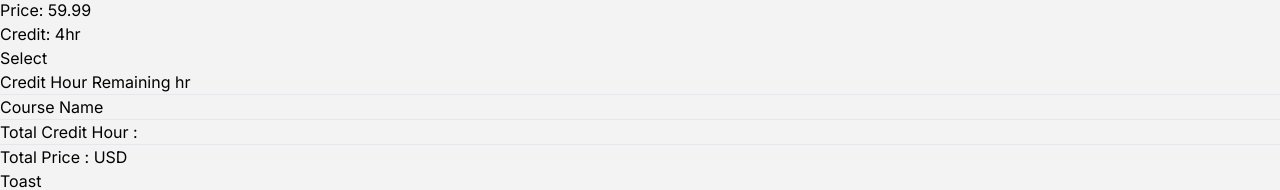
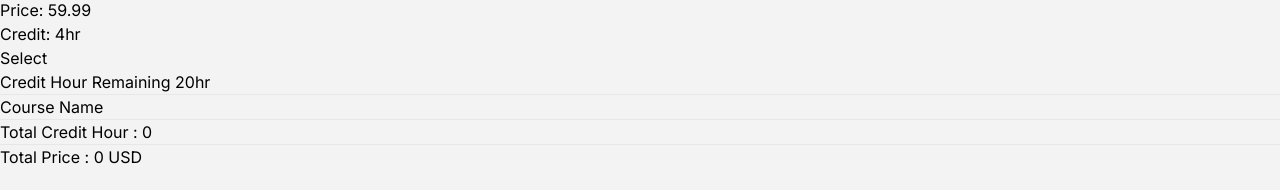
Before and after one commit to Md-Raint-Rubbyat-Sultan/course-registration, a React (Vite) app: page / in a window 1280 px wide. Shown: the part 3950-4140 px from the top of the page. After the commit the page ends 4119 px from the top, so only its background shows below. Built offline with nearby package versions, Linux system fonts and the light colour scheme.

Commit message:
credit management code is ready

```diff
--- a/src/App.jsx
+++ b/src/App.jsx
@@ -6,11 +6,20 @@ import Header from './components/Header/Header'
 import Toast from './components/Toast/Toast'
 
 const App = () => {
+  // cart state
   const [cart, setCart] = useState(() => []);
-  const [isActive, SetIsActive] = useState(() => true);
+  const [creditTime, setCreditTime] = useState(() => 0);
+  const [coursePriceTotal, setCoursePriceTotal] = useState(() => 0);
+  // toast states
+  const [isActive, setIsActive] = useState(() => true);
+  const [toastText, setToastText] = useState(() => "");
+
+  const setToast = text => {
+    setToastText(() => text)
+  }
 
   const toastInterval = () => {
-    SetIsActive(() => true);
+    setIsActive(() => true);
   }
 
   useEffect(() => {
@@ -19,26 +28,51 @@ const App = () => {
     return () => clearTimeout(interval);
   }, [isActive])
 
-  const handelAddToCart = course => {
-    setCart((cart) => {
-      const isExist = cart.find(item => item?.id === course?.id)
-      const remainingCourse = cart.filter(item => item?.id !== course?.id);
+  // handel cart
+  const handelAddToCart = (course, time, price) => {
+    const isExist = cart.find(item => item?.id === course?.id);
+    // setting credit time
+    setCreditTime((prev) => {
+      const newTime = prev + time;
+      if (newTime < 20) {
+        if (!isExist) {
+          // setting course to cart
+          setCart((cart) => {
+            const remainingCourse = cart.filter(item => item?.id !== course?.id);
 
-      if (isExist) {
-        SetIsActive(() => false)
+            return [...remainingCourse, course]
+          });
+          // setting total credits
+          return newTime;
+        } else {
+          setIsActive(() => false)
+          setToast(`${course?.title} course is already added to cart!`);
+          // setting previous credit
+          return prev;
+        }
+      } else {
+        if (!isExist) {
+          setIsActive(() => false);
+          setToast("Credit limit over");
+          return prev;
+        } else {
+          setIsActive(() => false)
+          setToast(`${course?.title} course is already added to cart!`);
+          return prev;
+        }
       }
+    })
 
-      return [...remainingCourse, course]
-    });
+
   }
   return (
     <div className='mainContainer container mx-auto px-6 lg:px-0'>
       <Header />
       <main className='my-12 grid grid-cols-1 md:grid-cols-3 lg:grid-cols-4 gap-6'>
         <Courses handelAddToCart={handelAddToCart} />
-        <CourseCart cart={cart} />
+        <CourseCart cart={cart} creditTime={creditTime} coursePriceTotal={coursePriceTotal} />
       </main>
-      <Toast isActive={isActive} />
+      <Toast isActive={isActive} toastText={toastText} />
     </div>
   )
 }
--- a/src/components/Course/Course.jsx
+++ b/src/components/Course/Course.jsx
@@ -17,7 +17,7 @@ const Course = ({ course, handelAddToCart }) => {
             </div>
             <div className='text-center w-full'>
                 <button
-                    onClick={()=> handelAddToCart(course)}
+                    onClick={()=> handelAddToCart(course, time, price)}
                     className='bg-blue-500 text-white font-semibold py-2 w-full rounded-lg '>Select</button>
             </div>
         </div>
--- a/src/components/CourseCart/CourseCart.jsx
+++ b/src/components/CourseCart/CourseCart.jsx
@@ -1,20 +1,20 @@
 import PropTypes from 'prop-types';
 
-const CourseCart = ({ cart }) => {
+const CourseCart = ({ cart, creditTime, coursePriceTotal }) => {
     return (
         <div className='order-1 md:order-2 bg-white p-6 space-y-5 rounded-xl'>
-            <h4 className='text-2xl font-bold'>Credit Hour Remaining  hr</h4>
+            <h4 className='text-2xl font-bold'>Credit Hour Remaining  {20 - creditTime}hr</h4>
             <hr />
             <h4 className='text-2xl font-bold'>Course Name</h4>
             <ol className='list-decimal px-6'>
                 {
-                    cart.map((item, idx)=><li key={idx}>{item?.title}</li>)
+                    cart.map((item, idx) => <li key={idx}>{item?.title}</li>)
                 }
             </ol>
             <hr />
-            <p>Total Credit Hour : </p>
+            <p>Total Credit Hour : {creditTime}</p>
             <hr />
-            <p>Total Price :  USD</p>
+            <p>Total Price : {coursePriceTotal} USD</p>
         </div>
     );
 };
--- a/src/components/Toast/Toast.jsx
+++ b/src/components/Toast/Toast.jsx
@@ -1,15 +1,16 @@
 import PropTypes from 'prop-types';
 
-const Toast = ({ isActive }) => {
+const Toast = ({ isActive, toastText }) => {
     return (
-        <div className={`text-xl text-green-700 font-bold bg-white px-4 py-2 w-1/2 ms-auto border-2 rounded-xl sticky right-3 bottom-3  ${isActive ? "hidden" : "block"}`}>
-            <h3>Toast</h3>
+        <div className={`text-xl text-rose-500 font-bold bg-white px-4 py-2 w-1/2 ms-auto border-2 rounded-xl sticky right-3 bottom-3  ${isActive ? "hidden" : "block"}`}>
+            <h3>{toastText}</h3>
         </div>
     );
 };
 
 Toast.propTypes = {
     isActive: PropTypes.bool.isRequired,
+    toastText: PropTypes.string.isRequired,
 }
 
 export default Toast;
```
